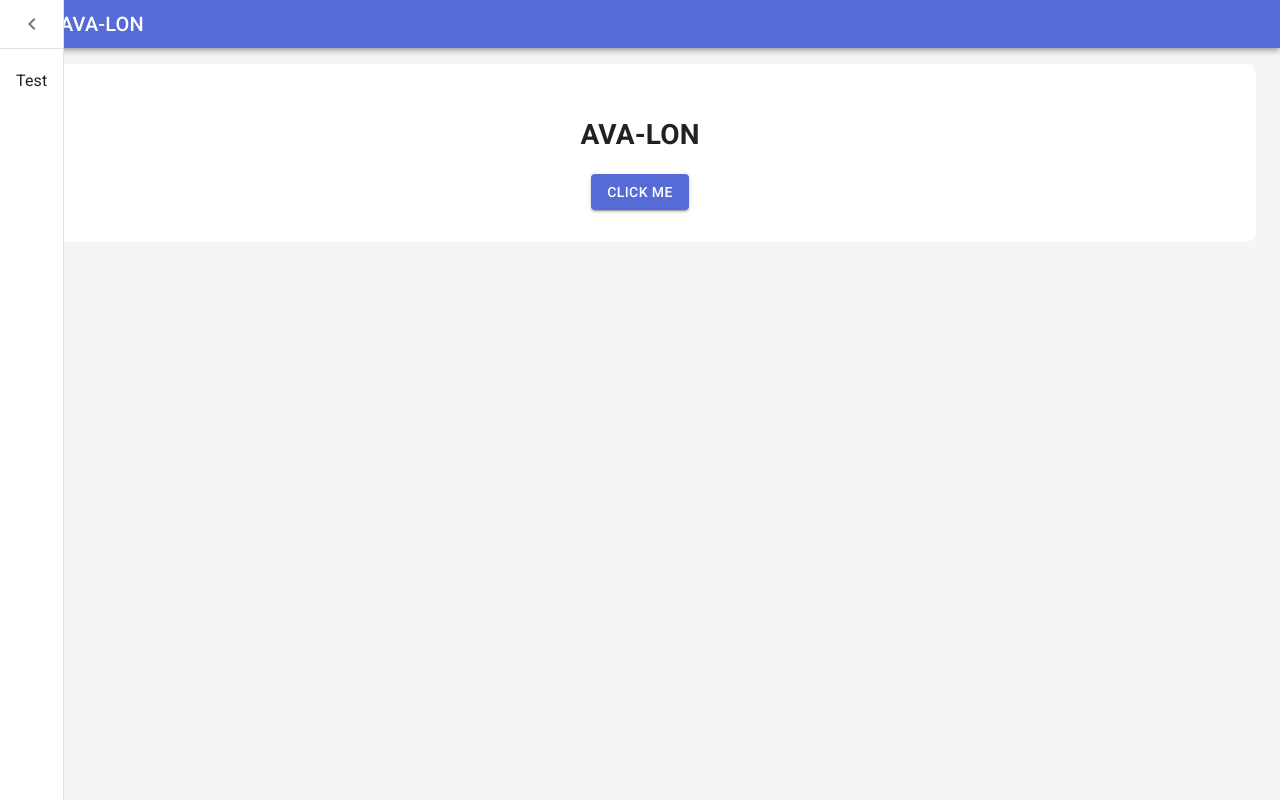
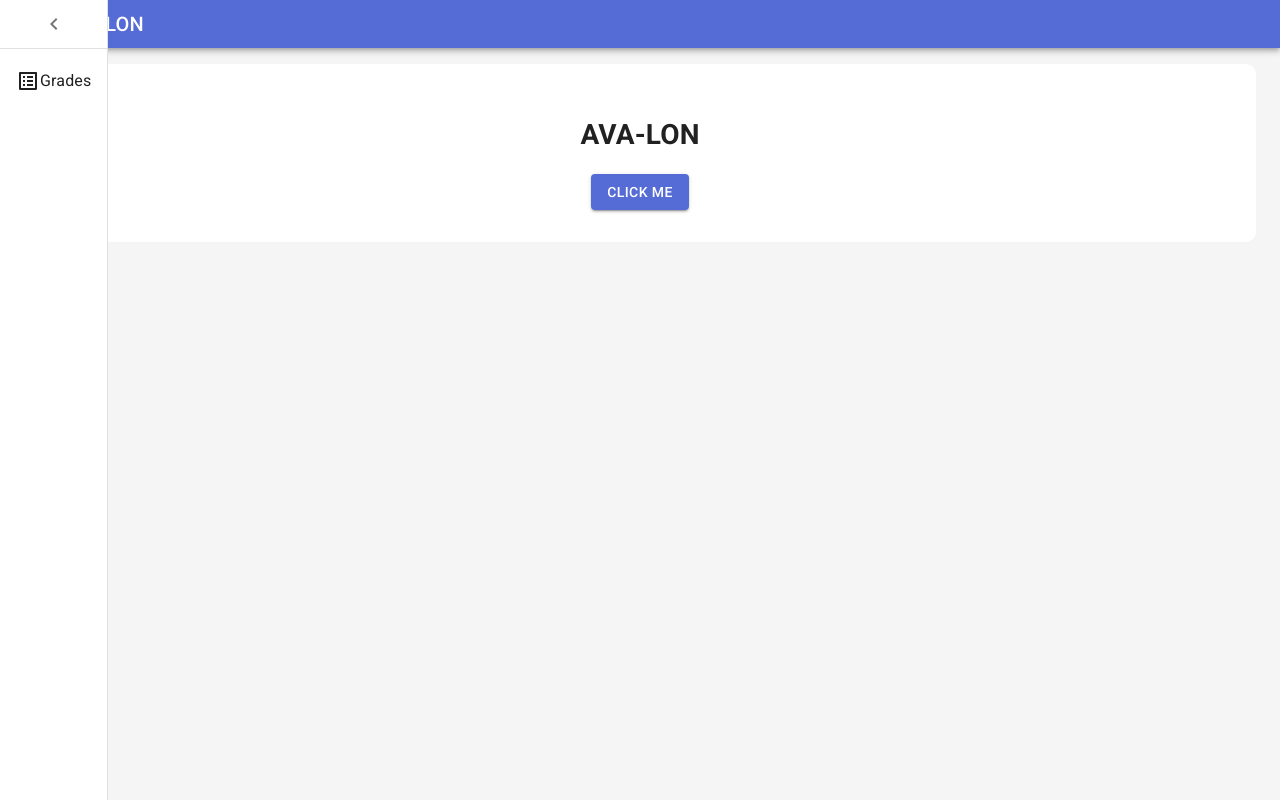
Before and after one commit to RoneyPasolini/ava-lon, a Next.js app: page / in a window 1280 px wide. Both pictures are taken after a click on the button "menu". Built offline with nearby package versions, Linux system fonts and the light colour scheme.

Commit message:
feat: add url and icon to nav items

```diff
--- a/src/components/Navigation/NavMenu.tsx
+++ b/src/components/Navigation/NavMenu.tsx
@@ -6,15 +6,22 @@ import {
   ListItemText
 } from '@material-ui/core'
 
+import Link from 'next/link'
+import { useContext } from 'react'
 import { NavMenuContext } from '../../contexts/NavMenuContext'
-import { useContext } from 'react'
 import CloseMenuButton from './CloseMenuButton'
 
-interface Props {
-  navItems: string[]
+export interface NavItem {
+  text: string
+  icon: JSX.Element
+  url: string
 }
 
-export default function NavMenu({ navItems }: Props) {
+interface Props {
+  navItems: NavItem[]
+}
+
+export function NavMenu({ navItems }: Props) {
   const { isOpen } = useContext(NavMenuContext)
 
   return (
@@ -22,10 +29,13 @@ export default function NavMenu({ navItems }: Props) {
       <CloseMenuButton />
       <Divider />
       <List>
-        {navItems.map((text, index) => (
-          <ListItem button key={text}>
-            <ListItemText primary={text} />
-          </ListItem>
+        {navItems.map((item) => (
+          <Link href={item.url} key={item.text}>
+            <ListItem button>
+              {item.icon}
+              <ListItemText primary={item.text} />
+            </ListItem>
+          </Link>
         ))}
       </List>
     </Drawer>
--- a/src/components/Navigation/Navigation.tsx
+++ b/src/components/Navigation/Navigation.tsx
@@ -1,9 +1,19 @@
 import { Typography } from '@material-ui/core'
+import ListAltIcon from '@material-ui/icons/ListAlt'
 
 import { NavMenuProvider } from '../../contexts/NavMenuContext'
 import TopBar from '../Layout/TopBar'
-import NavMenu from './NavMenu'
 import OpenMenuButton from './OpenMenuButton'
+
+import { NavMenu, NavItem } from './NavMenu'
+
+const navItems = [
+  {
+    text: 'Grades',
+    url: '/grades',
+    icon: <ListAltIcon />
+  }
+] as NavItem[]
 
 export default function Navigation() {
   return (
@@ -14,7 +24,7 @@ export default function Navigation() {
           AVA-LON
         </Typography>
       </TopBar>
-      <NavMenu navItems={['Test']} />
+      <NavMenu navItems={navItems} />
     </NavMenuProvider>
   )
 }
```
Also changed, not shown: .eslintrc.json.
